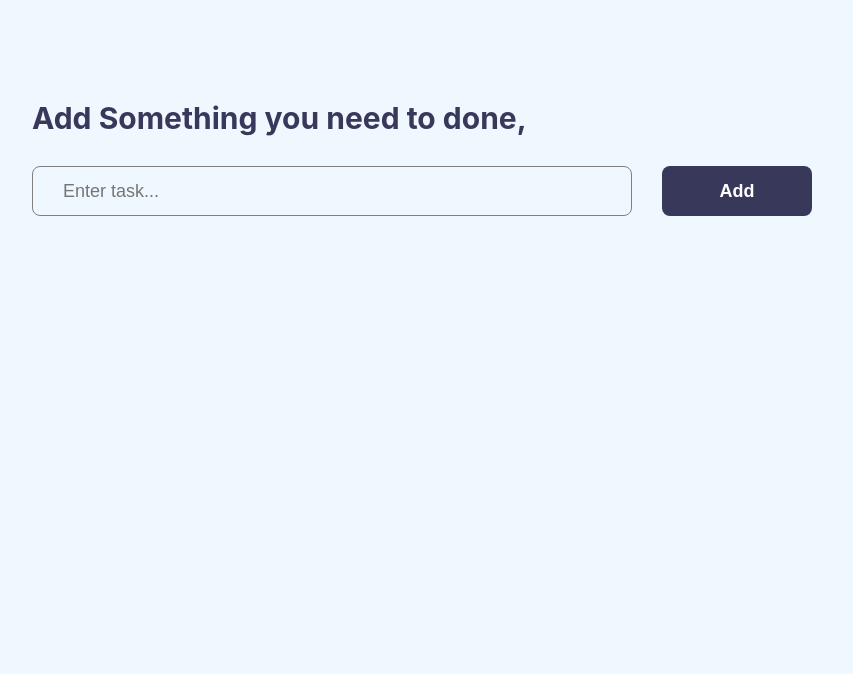
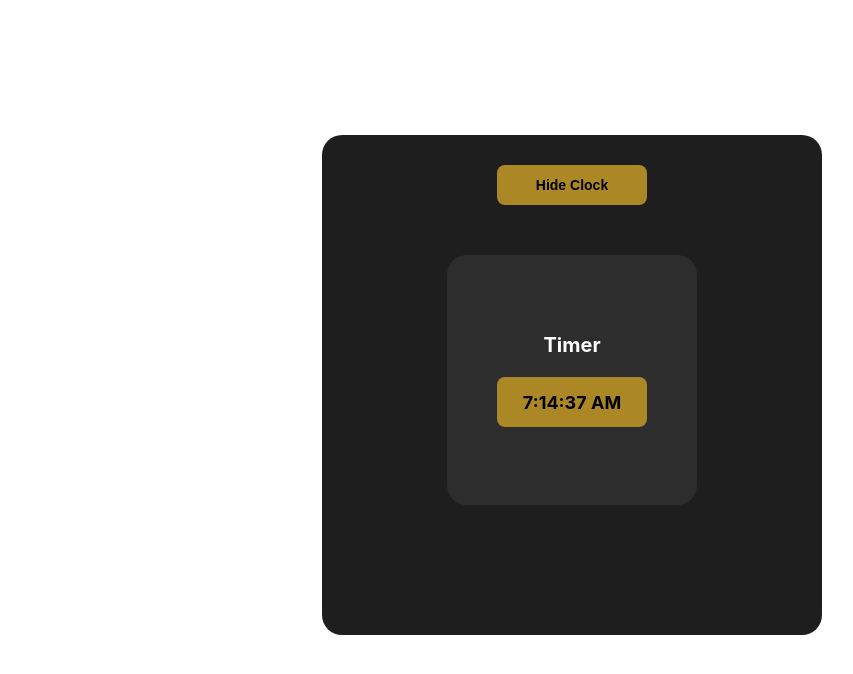
Before and after one commit to veerapraveenkumar-k/React_Hooks, a React (Create React App) app in the folder hooks_app/: page / in a window 1280 px wide. Shown: the top 674 px of the page, without its empty margins (68-921 px from the left). Built offline with nearby package versions, Linux system fonts and the light colour scheme.

Commit message:
adding clock app using Effect Hook

```diff
--- a/hooks_app/src/App.js
+++ b/hooks_app/src/App.js
@@ -1,8 +1,9 @@
 import TaskApp from './Components/State Hook'
+import ClockApp from './Components/Effect Hook'
 import './App.css';
 
 function App() {
-  return <TaskApp/>
+  return <ClockApp/>
 }
 
 export default App;
--- /dev/null
+++ b/hooks_app/src/Components/Clock/index.css
@@ -0,0 +1,33 @@
+.clock {
+    width: 250px;
+    height: 250px;
+    display: flex;
+    flex-direction: column;
+    justify-content: center;
+    align-items: center;
+    background-color: rgb(45, 45, 45);
+    border-radius: 20px;
+}
+
+.timer {
+    font-size: 20px;
+    color: white;
+    font-weight: bold;
+    margin-bottom: 20px;
+}
+
+.time-container {
+    width: 150px;
+    height: 50px;
+    border-radius: 8px;
+    background-color: rgb(171, 135, 37);
+    display: flex;
+    justify-content: center;
+    align-items: center;
+}
+
+.time-text {
+    font-size: 18px;
+    color: black;
+    font-weight: bold;
+}
--- /dev/null
+++ b/hooks_app/src/Components/Clock/index.js
@@ -0,0 +1,28 @@
+import { useEffect, useState } from 'react'
+import './index.css'
+
+const Clock = () => {
+    const [time, setTime] = useState(new Date())
+
+    useEffect(() => {
+        const timerId = setInterval(() => {
+            setTime(new Date())
+        }, 1000)
+
+        return () => {
+            clearInterval(timerId)
+            console.log('Cleared')
+        }
+    }, [])
+
+    return (
+        <div className='clock'>
+            <h1 className='timer'>Timer</h1>
+            <div className='time-container'>
+                <h1 className='time-text'>{time.toLocaleTimeString()}</h1>
+            </div>
+        </div>
+    )
+}
+
+export default Clock
--- /dev/null
+++ b/hooks_app/src/Components/Effect Hook/index.css
@@ -0,0 +1,33 @@
+.clock-app-bg {
+    width: 100%;
+    height: 100vh;
+    display: flex;
+    justify-content: center;
+    align-items: center;
+}
+
+.clock-app-container{
+    width: 500px;
+    height: 500px;
+    background-color: rgb(31, 30, 30);
+    border-radius: 20px;
+    padding: 30px;
+    display: flex;
+    flex-direction: column;
+    align-items: center;
+    margin-bottom: 30px;
+}
+
+.toggle-btn {
+    width: 150px;
+    height: 40px;
+    border: none;
+    border-radius: 8px;
+    outline: none;
+    cursor: pointer;
+    background-color: rgb(171, 135, 37);
+    color: black;
+    font-size: 14px;
+    font-weight: bold;
+    margin-bottom: 50px;
+}
--- /dev/null
+++ b/hooks_app/src/Components/Effect Hook/index.js
@@ -0,0 +1,22 @@
+import { useState } from 'react'
+import Clock from '../Clock'
+import './index.css'
+
+const ClockApp = () => {
+    const [isMount, changeMountStatus] = useState(true)
+
+    const toggleClock = () => {
+        changeMountStatus(preVal => !preVal)
+    }
+
+    return (
+        <div className='clock-app-bg'>
+            <div className='clock-app-container'>
+                <button className='toggle-btn' type='button' onClick={toggleClock}>{isMount ? 'Hide Clock': 'Show Clock'}</button>
+                {isMount && <Clock/>}
+            </div>
+        </div>
+    )
+}
+
+export default ClockApp
```
